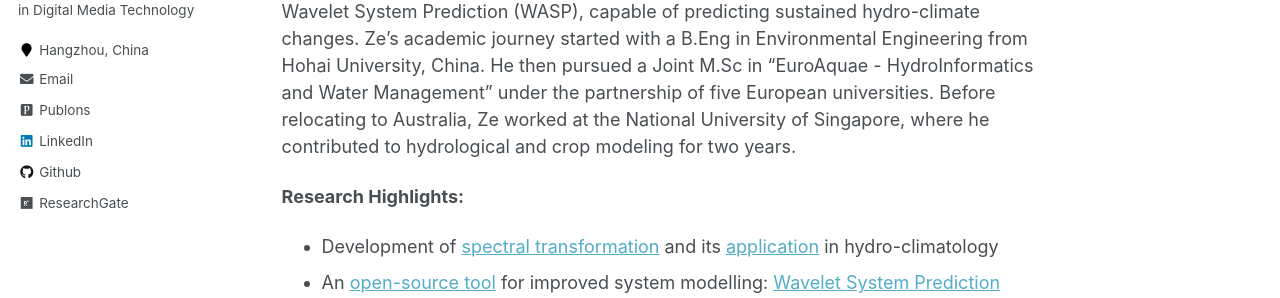
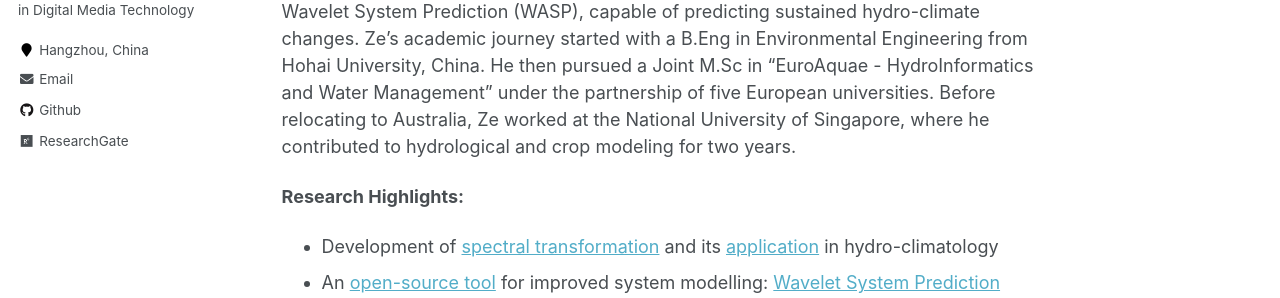
Before and after one commit to KimRRRich/KimRRRich.github.io, a Jekyll site: the page built from _pages/about.md, in a window 1280 px wide. Shown: the part 420-718 px from the top of the page. Built offline with Jekyll 4.4.1, drawn with Linux system fonts in a browser that asks for light colours; some web fonts are replaced.

Commit message:
Update _config.yml

```diff
--- a/_config.yml
+++ b/_config.yml
@@ -89,7 +89,7 @@ author:
   googlescholar    : #"https://scholar.google.com/citations?user=4iVouPYAAAAJ&hl=en"
   email            : "zhouxiao@hdu.edu.cn"
   researchgate     : "https://www.researchgate.net/profile/Xiao-Zhou-66"
-  publons          : "https://publons.com/researcher/3963266/ze-jiang/"
+  publons          : #"https://publons.com/researcher/3963266/ze-jiang/"
   uri              :
   bitbucket        :
   codepen          :
@@ -103,7 +103,7 @@ author:
   instagram        :
   impactstory      : #"https://profiles.impactstory.org/u/xxxx-xxxx-xxxx-xxxx"
   lastfm           :
-  linkedin         : "zhouxiao"
+  linkedin         : #"zhouxiao"
   orcid            : #"http://orcid.org/0000-0002-3472-0829"
   pinterest        :
   soundcloud       :
```
